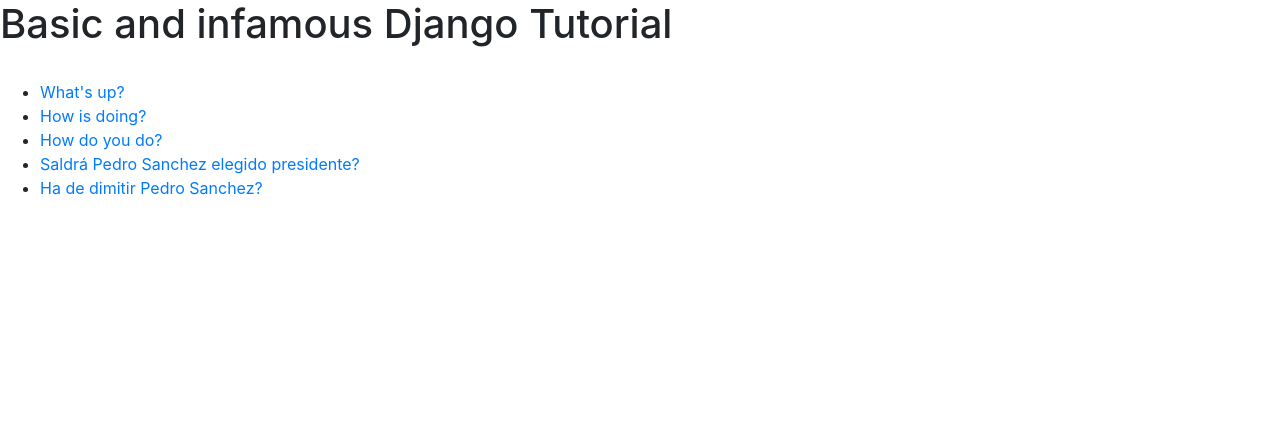
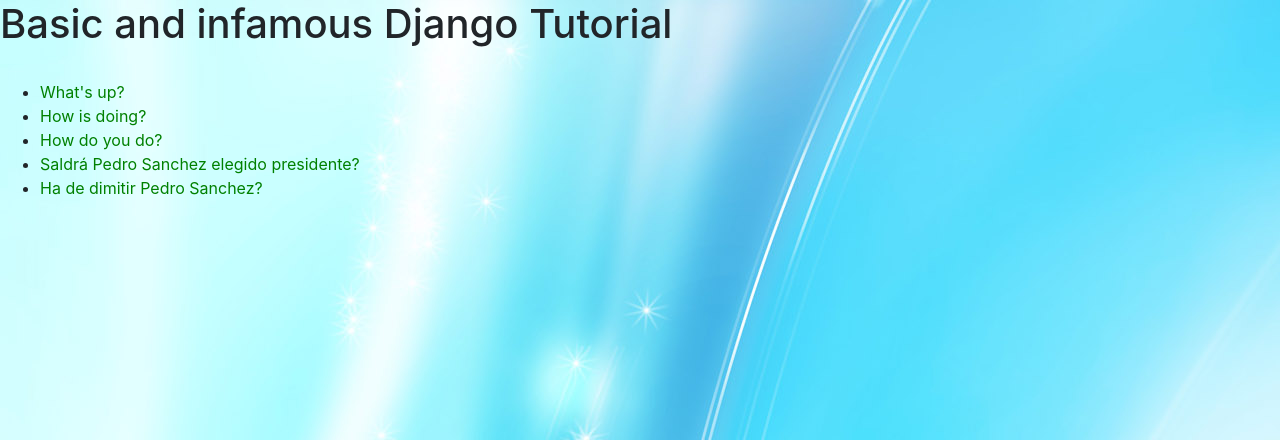
Before and after one commit to mickguel/django_polls_tutorial, a Django app: template polls/templates/polls/index.html in a window 1280 px wide. Shown: the top 440 px of the page. Run offline with Django 3.2, Linux system fonts and the light colour scheme; the template is opened without the code that fills it: values that come from a table or form of the project are taken from there, others are empty; data comes from the database, SQL or seed files in the repository; parts of the project's set-up code (start-up, migrations or seed data) failed here and were passed over; some libraries are stand-ins or nearby versions.

Commit message:
Static_Files

```diff
--- /dev/null
+++ b/polls/static/polls/style.css
@@ -0,0 +1,7 @@
+li a {
+    color: green;
+}
+
+body {
+    background: white url("images/background.jpg") no-repeat;
+}
--- a/polls/templates/polls/index.html
+++ b/polls/templates/polls/index.html
@@ -1,6 +1,10 @@
 {% extends ".\polls\base.html" %}
 
 {% block content %}
+
+{% load static %}
+
+<link rel="stylesheet" type="text/css" href="{% static 'polls/style.css' %}">
 
 {% if latest_question_list %}
     <ul>
```
Also changed, not shown: polls/static/polls/images/background.jpg (added).
